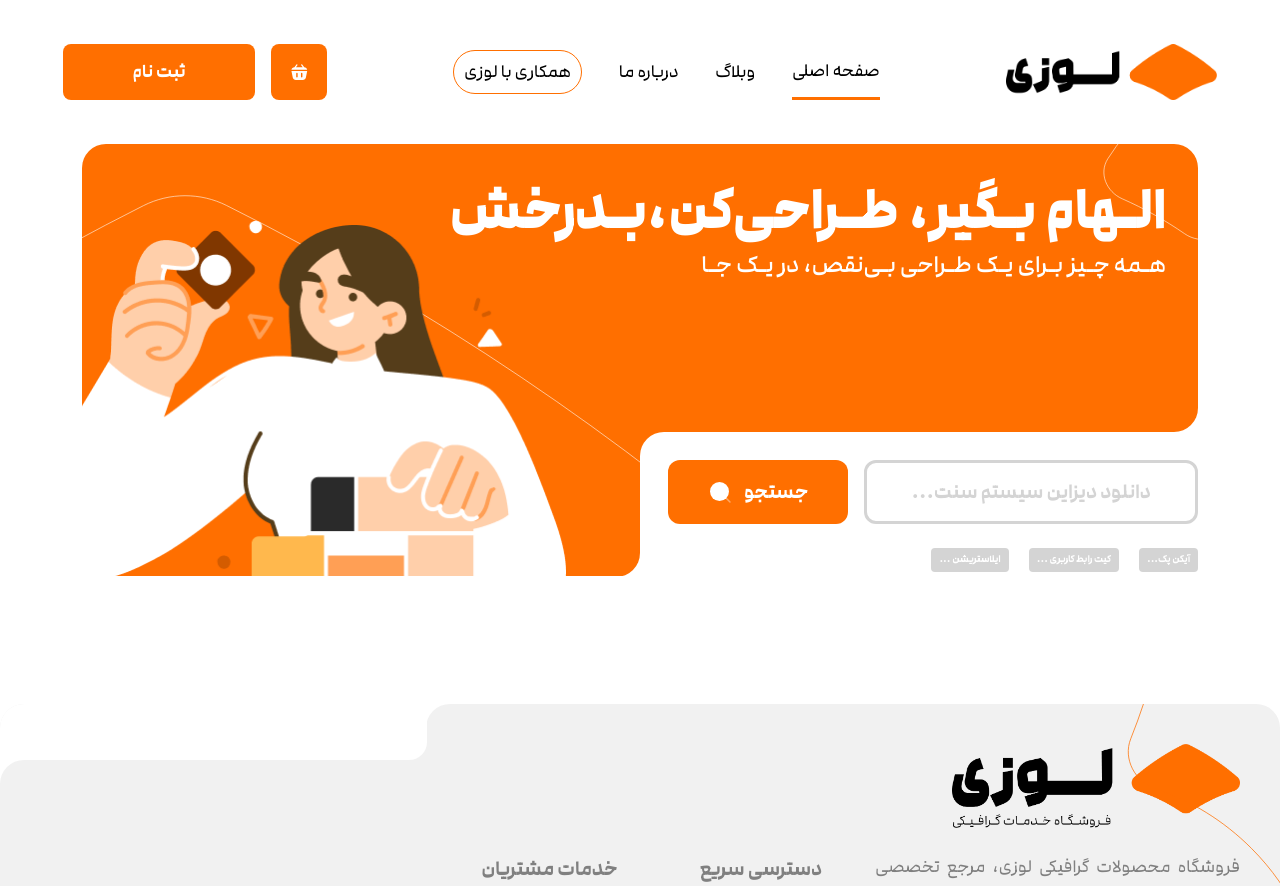
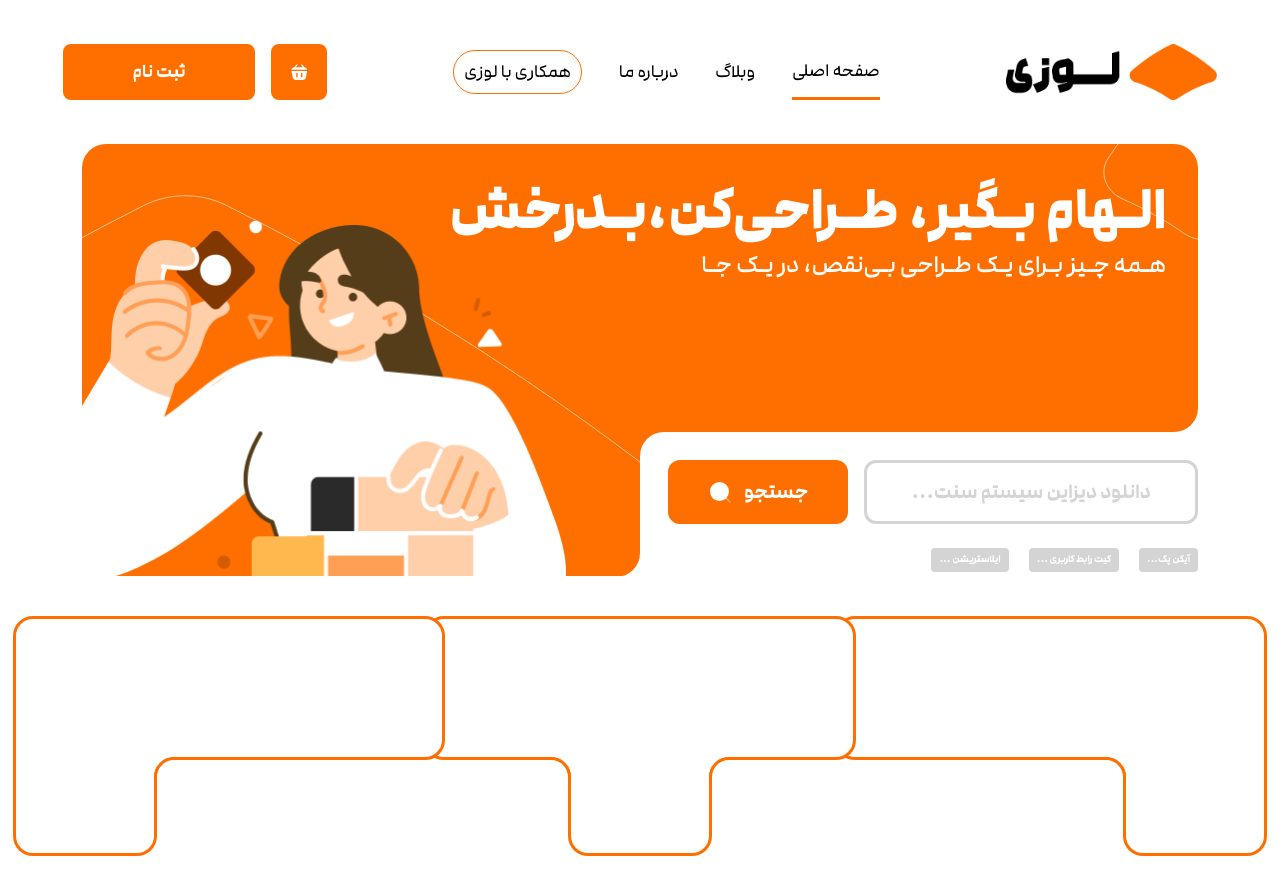
Before and after one commit to yousef-yaghoubi/lozi, a React (Vite) app: page / in a window 1280 px wide. Shown: the top 886 px of the page. Built offline with nearby package versions, Linux system fonts and the light colour scheme.

Commit message:
create Large puzzle component

```diff
--- a/src/components/shared/Button.tsx
+++ b/src/components/shared/Button.tsx
@@ -14,6 +14,7 @@ const Button: React.FC<ButtonProps> = ({
   size,
   ...rest
 }) => {
+
   function GetClassName(btn: "text" | "stroke" | "fill") {
     const baseClass = `flex items-center justify-around duration-300 transition-all cursor-pointer ${
       size == "superSmall"
--- /dev/null
+++ b/src/components/shared/Puzzle.tsx
@@ -0,0 +1,68 @@
+import { cn } from "@/lib/clsx";
+type StateType =
+  | "topToRight"
+  | "topToLeft"
+  | "topTobottom"
+  | "bottomToRight"
+  | "bottomToLeft"
+  | "bottomToTop";
+
+interface PuzzleProps {
+  state: StateType;
+}
+
+const parentClasses: Record<StateType, string> = {
+  topToRight: "rounded-br-none",
+  topToLeft: "rounded-bl-none",
+  topTobottom: "",
+  bottomToRight: "rounded-tr-none",
+  bottomToLeft: "rounded-tl-none",
+  bottomToTop: "rounded-t-none",
+};
+
+const childClasses: Record<StateType, string> = {
+  topToRight:
+    "right-0 top-[97%] rounded-b-2.5xl border-3 border-primary border-t-0",
+  topToLeft:
+    "left-0 top-[97%] rounded-b-2.5xl border-3 border-primary border-t-0",
+  topTobottom:
+    "left-0 right-0 mx-auto top-[97%] rounded-b-2.5xl border-3 border-primary border-t-0",
+  bottomToRight:
+    "right-0 -top-[67%] rounded-t-2.5xl border-3 border-primary border-b-0",
+  bottomToLeft:
+    "left-0 -top-[67%] rounded-t-2.5xl border-3 border-primary border-b-0",
+  bottomToTop:
+    "-top-[67%] rounded-t-2.5xl border-3 border-primary border-b-0 bottomToTop",
+};
+
+function Puzzle({ state }: PuzzleProps) {
+  const baseParent =
+    "rounded-2.5xl bg-white w-full h-full border-3 border-primary transition-colors duration-300 group-hover:bg-primary group-hover:border-white";
+  const baseChild =
+    "w-1/3 h-[70%] bg-white boxForPuzzle absolute transition-colors duration-300 group-hover:bg-primary group-hover:border-white group-hover:after:border-white group-hover:.hoverBox";
+
+  return (
+    <div className="w-[432px] h-36 relative group parenPuzzleRounded">
+      {/* Parent */}
+      <div
+        className={cn(
+          baseParent,
+          parentClasses[state],
+          "relative overflow-hidden"
+        )}
+      />
+
+      {/* Main Child */}
+      <div className={cn(baseChild, childClasses[state], state, "right")} />
+
+      {/* Extra child only for bottomToTop */}
+      {state === "bottomToTop" && (
+        <div
+          className={cn(baseChild, childClasses[state], state, "left left-0")}
+        />
+      )}
+    </div>
+  );
+}
+
+export default Puzzle;
--- a/src/routes/index.tsx
+++ b/src/routes/index.tsx
@@ -1,4 +1,5 @@
 import HomePage from "@/components/shared/Banners/HomePage";
+import Puzzle from "@/components/shared/Puzzle";
 import { createFileRoute } from "@tanstack/react-router";
 
 export const Route = createFileRoute("/")({
@@ -10,6 +11,15 @@ function App() {
   return (
     <>
       <HomePage />
+
+      <div className="w-full grid grid-cols-3 justify-items-center gap-y-56 mt-10">
+        <Puzzle state="topToRight" />
+        <Puzzle state="topTobottom" />
+        <Puzzle state="topToLeft" />
+        <Puzzle state="bottomToRight" />
+        <Puzzle state="bottomToTop" />
+        <Puzzle state="bottomToLeft" />
+      </div>
     </>
   );
 }
--- a/src/styles.css
+++ b/src/styles.css
@@ -124,7 +124,6 @@
   --color-success: #06c270;
   --color-success-light: #56eba1;
   --color-success-dark: #05a660;
-
   /* Custom Shadows */
   --shadow-custom-md: 0px 6px 14px -4px rgba(24, 39, 75, 0.12),
     0px 10px 32px -4px rgba(24, 39, 75, 0.1);
@@ -137,6 +136,8 @@
 
   /* --border-width-*: initial; */
   --border-width-3: 3px;
+
+  --radius-2.5xl: 20px;
   /* --border-width-5: 5px; */
   /* --border-width-10: 10px; */
 }
@@ -439,3 +440,84 @@
     margin: 2.75rem auto 8rem auto;
   }
 }
+
+@utility boxForPuzzle {
+  position: relative;
+
+  &::after,
+  &.topTobottom::before {
+    content: "";
+    width: 20px;
+    height: 20px;
+    position: absolute;
+    border-start-end-radius: 20px;
+    box-shadow: -5px -5px 0 5px white;
+    border-top: 3px solid var(--color-primary);
+    border-left: 3px solid var(--color-primary);
+    transition: box-shadow 0.3s, border-color 0.3s;
+  }
+
+  /* وقتی روی گروه هاور میشه */
+  .group:hover &::after,
+  .group:hover &.topTobottom::before {
+    box-shadow: -5px -5px 0 5px var(--color-primary);
+    border-top-color: white;
+    border-left-color: white;
+  }
+
+  /* موقعیت‌ها */
+  &.topToRight::after {
+    left: -1.24em;
+    top: 0.1em;
+    rotate: 90deg;
+  }
+
+  &.topToLeft::after {
+    right: -1.24em;
+    top: 0.1em;
+  }
+
+  &.topTobottom::after {
+    right: -1.24em;
+    top: 0.1em;
+  }
+  &.topTobottom::before {
+    left: -1.24em;
+    top: 0.1em;
+    rotate: 90deg;
+  }
+
+  &.bottomToRight::after {
+    left: -1.24em;
+    bottom: 0.1em;
+    rotate: 180deg;
+  }
+
+  &.bottomToLeft::after {
+    right: -1.24em;
+    bottom: 0.1em;
+    rotate: -90deg;
+  }
+
+  &.bottomToTop.left::after {
+    right: -1.25em;
+    bottom: 0.1em;
+    rotate: -90deg;
+  }
+  &.bottomToTop.right::after {
+    left: -1.25em;
+    bottom: 0.1em;
+    rotate: 180deg;
+  }
+}
+
+/* .parenPuzzleRounded {
+  clip-path: polygon(
+    -0.23% -1.39%,
+    100.23% -2.08%,
+    100.69% 166.66%,
+    66.4% 165.97%,
+    65.24% 101.58%,
+    -0.23% 102.28%
+  );
+} */
```
Also changed, not shown: public/images/VectorCBig.svg.
